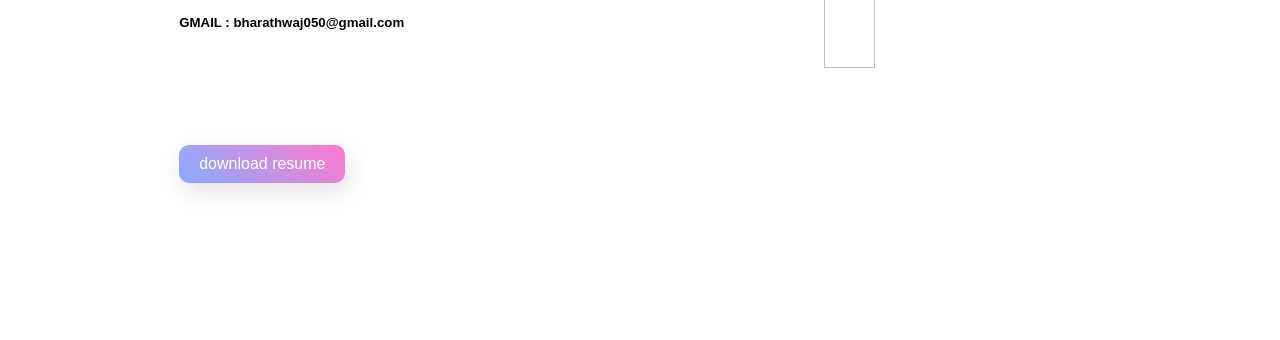
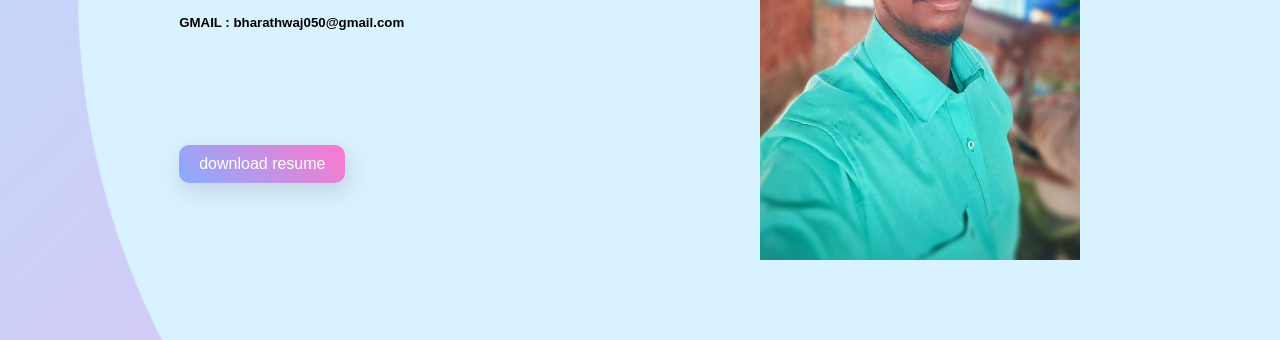
Before and after one commit to Akshayabharathwaj/my-profile, a plain HTML site: page index.html in a window 1280 px wide. Shown: the part 460-800 px from the top of the page. Drawn offline with Linux system fonts and the light colour scheme; files whose address does not match are found by name.

Commit message:
modified index and style

```diff
--- a/index.html
+++ b/index.html
@@ -30,7 +30,7 @@
            <a href="#" class="button">download resume</a>
         </div>
 
-        <img src="my-profile\image\IMG-20230731-WA0034.jpg" class="boy">
+        <img src="C:\Users\AKSHAYABHARATHWAJ\Desktop\profile\my-profile\images\IMG-20230731-WA0034.jpg" class="boy">
     </div>
 </body>
 </html>
--- a/styles.css
+++ b/styles.css
@@ -103,7 +103,7 @@ span{
 
 .boy{
     height: 60%;
-    width: 20%;
+    width: 25%;
     position: absolute;
     bottom: 10%;
     right: 200px;
```
Also changed, not shown: IMG-20230731-WA0034.jpg (deleted), images/IMG-20230731-WA0034.jpg (added), images/back.png (added), images/background.jpg (added), images/girl.png (added), images/insta.png (added), images/logo.png (added), images/next.png (added).
